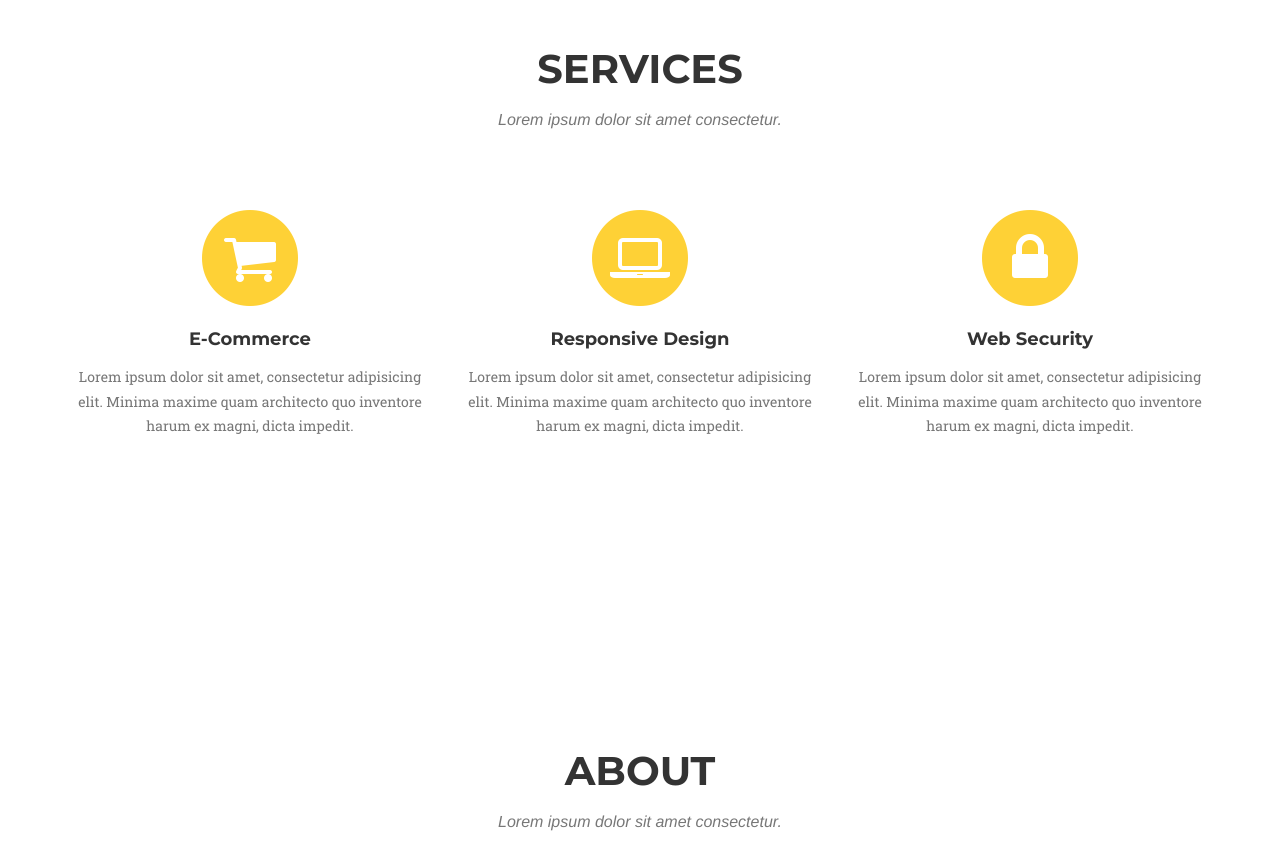
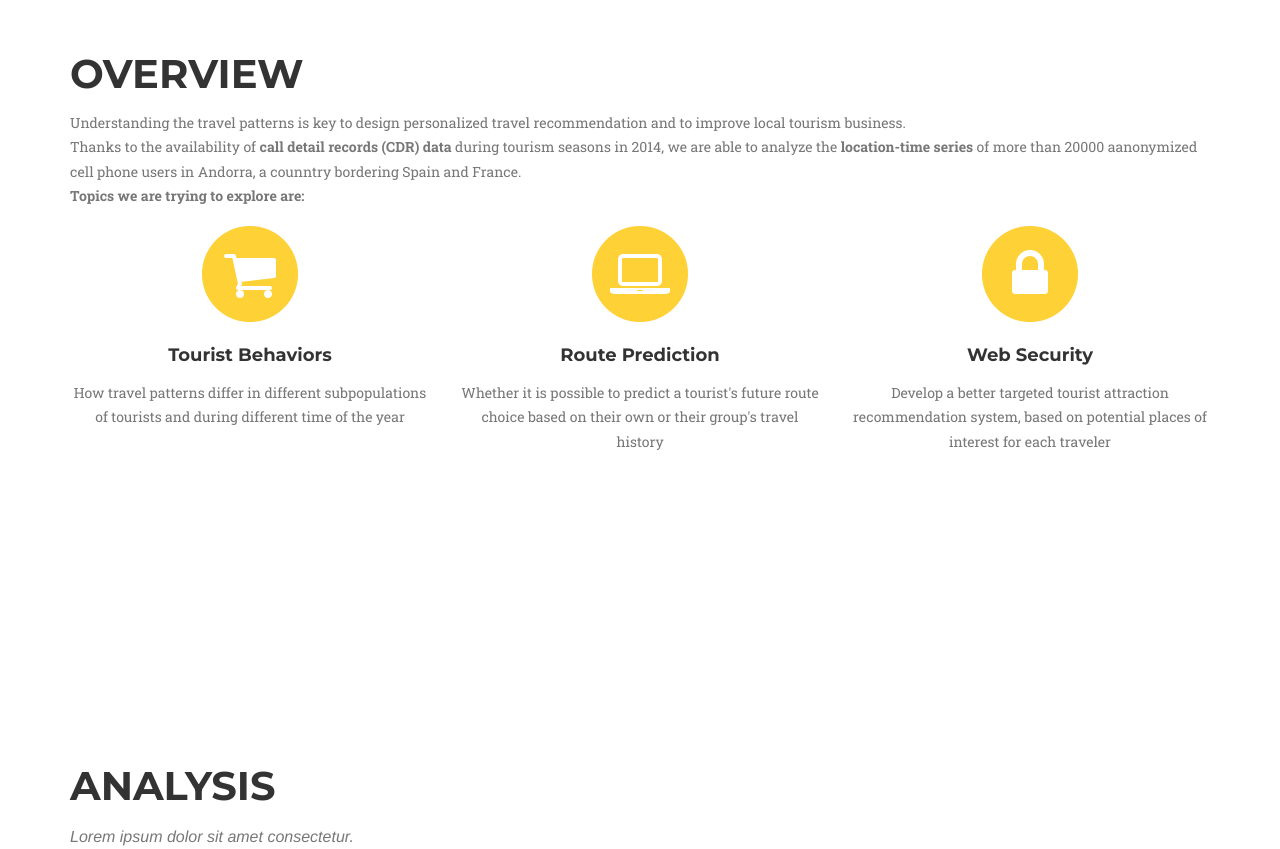
Before and after one commit to Firenze11/location_intelligence, a plain HTML site: page index.html in a window 1280 px wide. Shown: the part 1420-2269 px from the top of the page. Drawn offline with nearby package versions, Linux system fonts and the light colour scheme; a web font is replaced by a local one.

Commit message:
added overview

```diff
--- a/index.html
+++ b/index.html
@@ -94,9 +94,10 @@
     <!-- Services Section -->
     <section id="video">
         <div class="container">
-            <iframe width="600" height="345" align="middle"
-                src="https://player.vimeo.com/video/133238180">
-            </iframe>
+            <div align="center">
+                <iframe width="600" height="345" src="https://player.vimeo.com/video/133238180">
+                </iframe>
+            </div>
         </div>
     </section>
 
@@ -104,9 +105,13 @@
     <section id="overview">
         <div class="container">
             <div class="row">
-                <div class="col-lg-12 text-center">
-                    <h2 class="section-heading">Services</h2>
-                    <h3 class="section-subheading text-muted">Lorem ipsum dolor sit amet consectetur.</h3>
+                <div class="col-lg-12">
+                    <h2 class="section-heading">Overview</h2>
+                    <p class="text-muted">
+                        Understanding the travel patterns is key to design personalized travel recommendation and to improve local tourism business. <br>
+                        Thanks to the availability of <b>call detail records (CDR) data </b> during tourism seasons in 2014, we are able to analyze the <b>location-time series </b> of more than 20000 aanonymized cell phone users in Andorra, a counntry bordering Spain and France. <br>
+                        <b>Topics we are trying to explore are:</b>
+                    </p>
                 </div>
             </div>
             <div class="row text-center">
@@ -115,16 +120,16 @@
                         <i class="fa fa-circle fa-stack-2x text-primary"></i>
                         <i class="fa fa-shopping-cart fa-stack-1x fa-inverse"></i>
                     </span>
-                    <h4 class="service-heading">E-Commerce</h4>
-                    <p class="text-muted">Lorem ipsum dolor sit amet, consectetur adipisicing elit. Minima maxime quam architecto quo inventore harum ex magni, dicta impedit.</p>
+                    <h4 class="service-heading">Tourist Behaviors</h4>
+                    <p class="text-muted">How travel patterns differ in different subpopulations of tourists and during different time of the year</p>
                 </div>
                 <div class="col-md-4">
                     <span class="fa-stack fa-4x">
                         <i class="fa fa-circle fa-stack-2x text-primary"></i>
                         <i class="fa fa-laptop fa-stack-1x fa-inverse"></i>
                     </span>
-                    <h4 class="service-heading">Responsive Design</h4>
-                    <p class="text-muted">Lorem ipsum dolor sit amet, consectetur adipisicing elit. Minima maxime quam architecto quo inventore harum ex magni, dicta impedit.</p>
+                    <h4 class="service-heading">Route Prediction</h4>
+                    <p class="text-muted">Whether it is possible to predict a tourist's future route choice based on their own or their group's travel history</p>
                 </div>
                 <div class="col-md-4">
                     <span class="fa-stack fa-4x">
@@ -132,7 +137,7 @@
                         <i class="fa fa-lock fa-stack-1x fa-inverse"></i>
                     </span>
                     <h4 class="service-heading">Web Security</h4>
-                    <p class="text-muted">Lorem ipsum dolor sit amet, consectetur adipisicing elit. Minima maxime quam architecto quo inventore harum ex magni, dicta impedit.</p>
+                    <p class="text-muted">Develop a better targeted tourist attraction recommendation system, based on potential places of interest for each traveler</p>
                 </div>
             </div>
         </div>
@@ -142,8 +147,8 @@
     <section id="analysis">
         <div class="container">
             <div class="row">
-                <div class="col-lg-12 text-center">
-                    <h2 class="section-heading">About</h2>
+                <div class="col-lg-12">
+                    <h2 class="section-heading">Analysis</h2>
                     <h3 class="section-subheading text-muted">Lorem ipsum dolor sit amet consectetur.</h3>
                 </div>
             </div>
```
